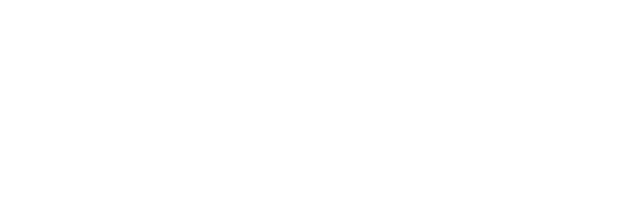
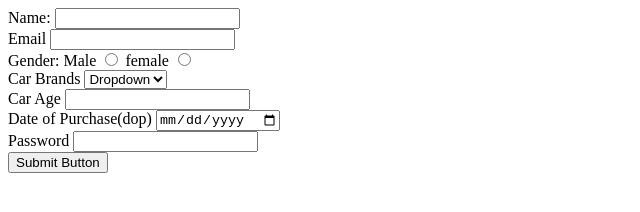
Before and after one commit to acciojob/car-insurance-form-ABDULMALIK222-cloud, a website: page main.html in a window 1280 px wide. Shown: the whole page, without its empty margins (0-640 px from the left). Drawn offline with Linux system fonts and the light colour scheme.

Commit message:
created a submission

```diff
--- a/main.html
+++ b/main.html
@@ -8,6 +8,38 @@
 
 <body>
 	<!-- the entire body must be written by student -->
+	<form action="" method="post">
+		<label for="name">Name:</label>
+		<input type="text" id="name" required>
+		<br>
+		<label for="email">Email</label>
+		<input type="Email" id="email" required>
+		<br>
+		<label>Gender:</label>
+		<label>Male</label>
+		<input type="radio" required>
+		<label>female</label>
+		<input type="radio" required>
+		<br>
+		<label for="cars">Car Brands</label>
+		<select>
+			<option>Dropdown</option>
+			<option>BMW</option>
+			<option>Audi</option>
+			<option>Mercedez</option>
+		</select>
+		<br>
+		<label for="carage">Car Age</label>
+		<input type="number" id="carage" required>
+		<br>
+		<label for="dop">Date of Purchase(dop)</label>
+		<input type="date" id="dop" required>
+		<br>
+		<label for="password">Password</label>
+		<input type="password" id="password" required>
+		<br>
+		<button type="submit">Submit Button</button>
+	</form>
     <script type="text/javascript" src="./script.js">
 </script>
 
```
